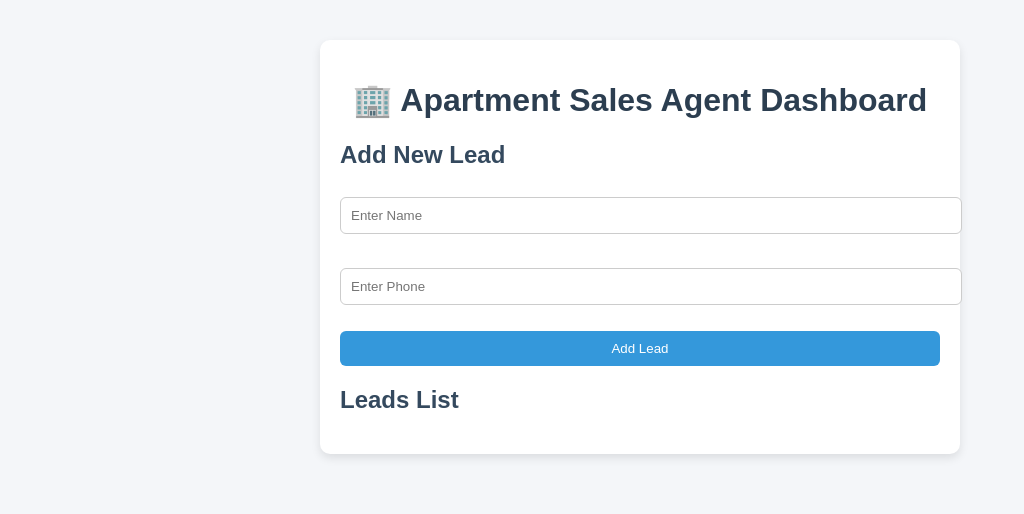
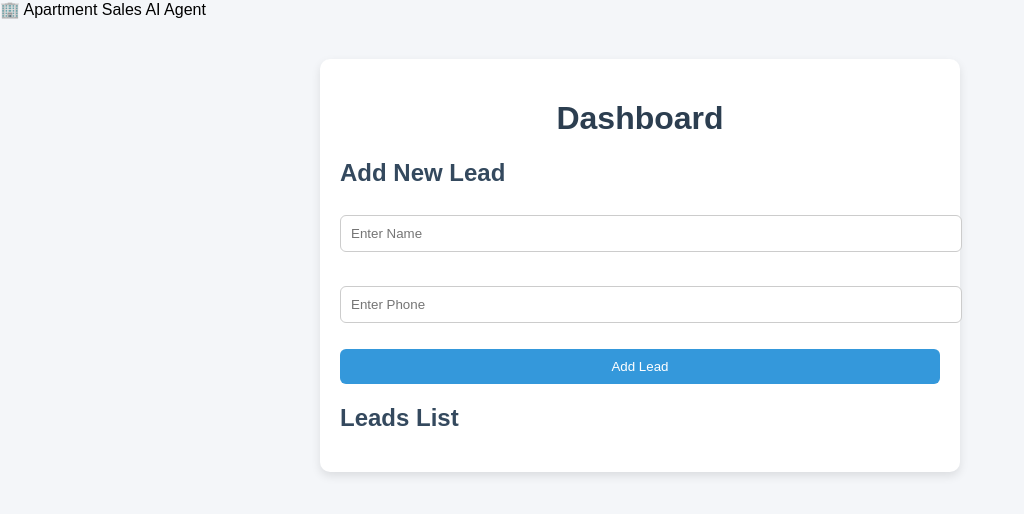
Before and after one commit to ShaikKarishma13/selling-apartment-agent, a React (Create React App) app in the folder frontend/: page / in a window 1280 px wide. Shown: the top 514 px of the page, without its empty margins (0-1024 px from the left). Built offline with nearby package versions, Linux system fonts and the light colour scheme.

Commit message:
Modern UI upgrade

```diff
--- a/frontend/src/App.css
+++ b/frontend/src/App.css
@@ -1,38 +1,72 @@
-.App {
-  text-align: center;
+body {
+  margin: 0;
+  font-family: 'Segoe UI', sans-serif;
+  background: linear-gradient(to right, #4facfe, #00f2fe);
 }
 
-.App-logo {
-  height: 40vmin;
-  pointer-events: none;
+/* Navbar */
+.navbar {
+  background: #2c3e50;
+  color: white;
+  padding: 15px;
+  text-align: center;
+  font-size: 20px;
+  font-weight: bold;
 }
 
-@media (prefers-reduced-motion: no-preference) {
-  .App-logo {
-    animation: App-logo-spin infinite 20s linear;
-  }
+/* Main Container */
+.container {
+  max-width: 700px;
+  margin: 30px auto;
+  background: white;
+  padding: 25px;
+  border-radius: 12px;
+  box-shadow: 0 8px 20px rgba(0,0,0,0.2);
 }
 
-.App-header {
-  background-color: #282c34;
-  min-height: 100vh;
-  display: flex;
-  flex-direction: column;
-  align-items: center;
-  justify-content: center;
-  font-size: calc(10px + 2vmin);
-  color: white;
+/* Titles */
+h1 {
+  text-align: center;
+  color: #2c3e50;
 }
 
-.App-link {
-  color: #61dafb;
+h2 {
+  color: #34495e;
+  margin-top: 20px;
 }
 
-@keyframes App-logo-spin {
-  from {
-    transform: rotate(0deg);
-  }
-  to {
-    transform: rotate(360deg);
-  }
+/* Inputs */
+input {
+  width: 100%;
+  padding: 12px;
+  margin: 10px 0;
+  border-radius: 8px;
+  border: 1px solid #ccc;
+  outline: none;
 }
+
+/* Button */
+button {
+  background: linear-gradient(to right, #36d1dc, #5b86e5);
+  color: white;
+  border: none;
+  padding: 12px;
+  width: 100%;
+  border-radius: 8px;
+  font-size: 16px;
+  cursor: pointer;
+}
+
+button:hover {
+  opacity: 0.9;
+}
+
+/* Lead Cards */
+.lead-item {
+  background: #f1f5f9;
+  padding: 12px;
+  margin: 10px 0;
+  border-radius: 8px;
+  display: flex;
+  justify-content: space-between;
+}
--- a/frontend/src/App.js
+++ b/frontend/src/App.js
@@ -12,14 +12,21 @@ function App() {
 
   return (
 
-  <div className="container">
-    <h1>🏢 Apartment Sales Agent Dashboard</h1>
+  <div>
+    <div className="navbar">
+      🏢 Apartment Sales AI Agent
+    </div>
 
-    <LeadForm onAddLead={addLead} />
+    <div className="container">
+      <h1>Dashboard</h1>
 
-    <LeadList leads={leads} />
+      <LeadForm onAddLead={addLead} />
+
+      <LeadList leads={leads} />
+    </div>
   </div>
 );
+
 
 }
 
--- a/frontend/src/components/LeadList.js
+++ b/frontend/src/components/LeadList.js
@@ -4,11 +4,13 @@ function LeadList({ leads }) {
       <h2>Leads List</h2>
       {leads.map((lead, index) => (
         <div key={index} className="lead-item">
-          {lead.name} - {lead.phone}
+          <span>{lead.name}</span>
+          <span>{lead.phone}</span>
         </div>
       ))}
     </div>
   );
 }
 
+
 export default LeadList;
```
